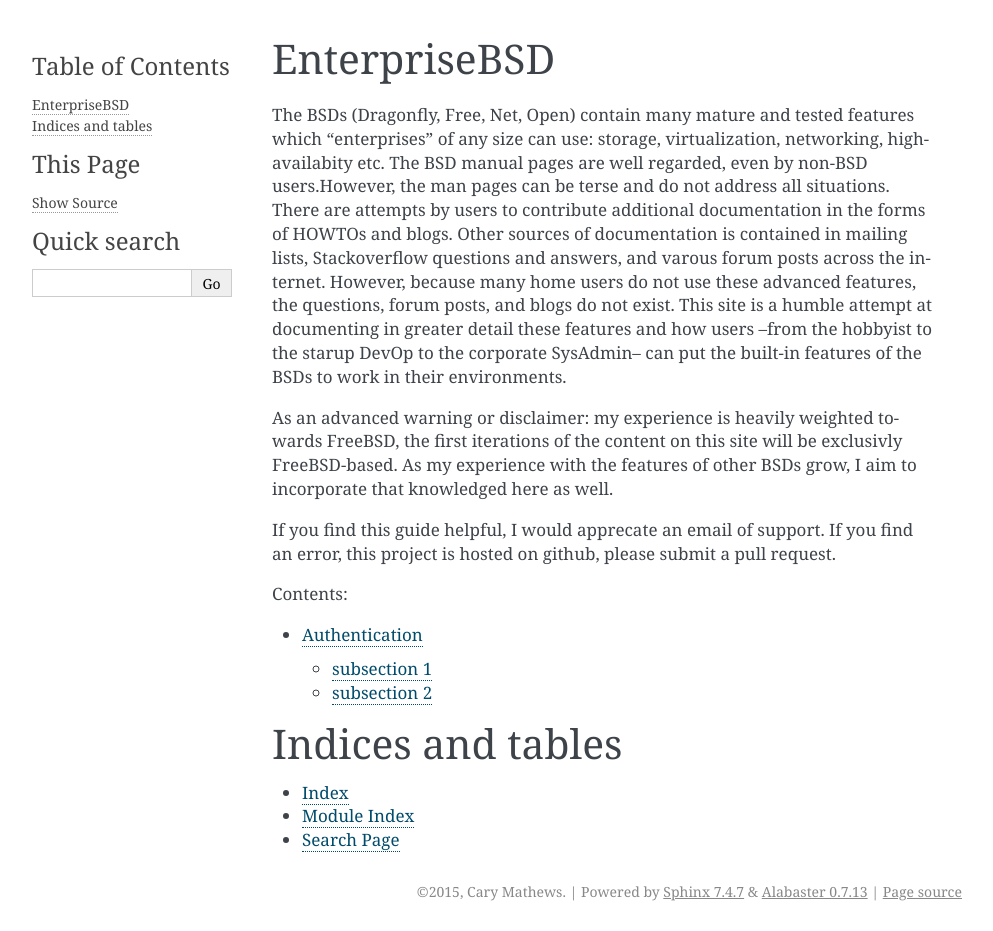
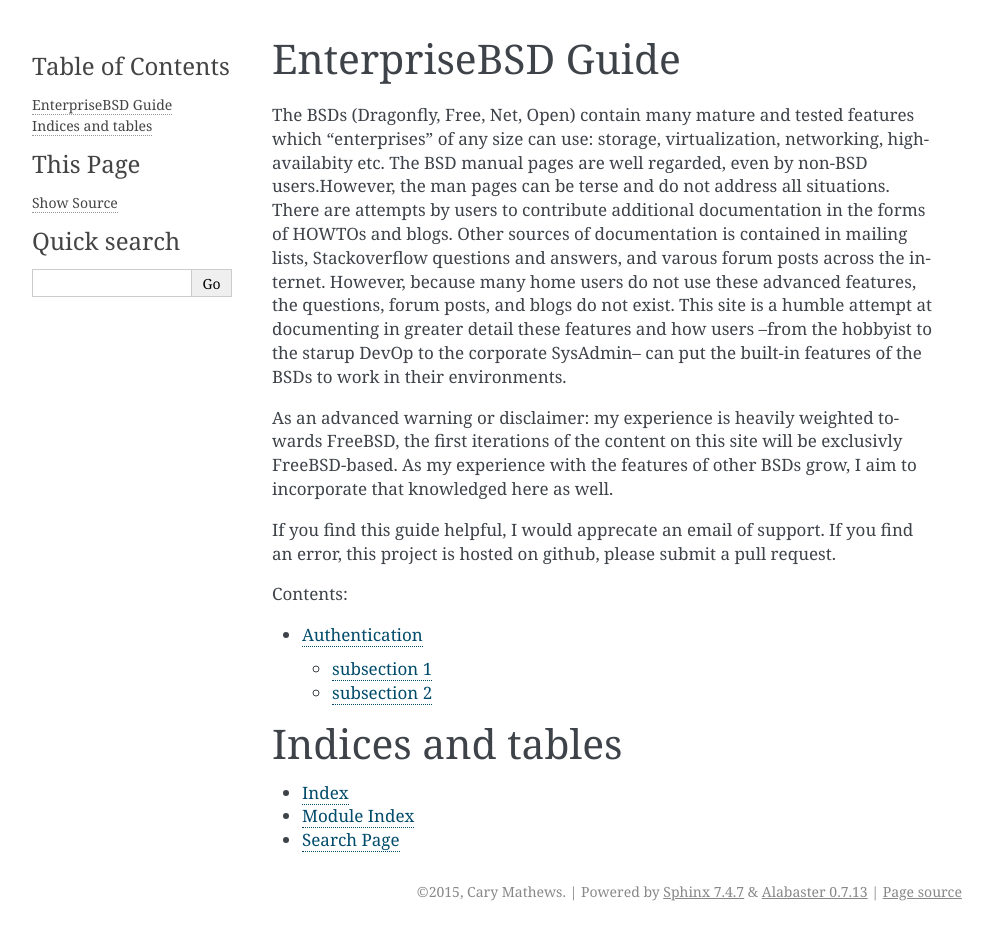
Before and after one commit to exosecurity/EnterpriseBSD, a Sphinx documentation site: the page built from docs/index.rst, in a window 1280 px wide. Shown: the whole page, without its empty margins (148-1141 px from the left). Built offline with Sphinx 7.4.7, drawn with Linux system fonts in a browser that asks for light colours.

Commit message:
Changed title to "EnterpriseBSD Guide"; changed the default html_theme in conf.py

```diff
--- a/docs/conf.py
+++ b/docs/conf.py
@@ -108,7 +108,7 @@
 
 # The theme to use for HTML and HTML Help pages.  See the documentation for
 # a list of builtin themes.
-html_theme = 'alabaster'
+#html_theme = 'alabaster'
 
 # Theme options are theme-specific and customize the look and feel of a theme
 # further.  For a list of options available for each theme, see the
--- a/docs/index.rst
+++ b/docs/index.rst
@@ -1,5 +1,5 @@
-EnterpriseBSD
-=============
+EnterpriseBSD Guide
+===================
 
 The BSDs (Dragonfly, Free, Net, Open) contain many mature and tested features which "enterprises" of any size can use: storage, virtualization, networking, high-availabity etc. The BSD manual pages are well regarded, even by non-BSD users.However, the man pages can be terse and do not address all situations. There are attempts by users to contribute additional documentation in the forms of HOWTOs and blogs.  Other sources of documentation is contained in mailing lists, Stackoverflow questions and answers, and varous forum posts across the internet. However, because many home users do not use these advanced features, the questions, forum posts, and blogs do not exist. This site is a humble attempt at documenting in greater detail these features and how users --from the hobbyist to the starup DevOp to the corporate SysAdmin-- can put the built-in features of the BSDs to work in their environments.
 
```
